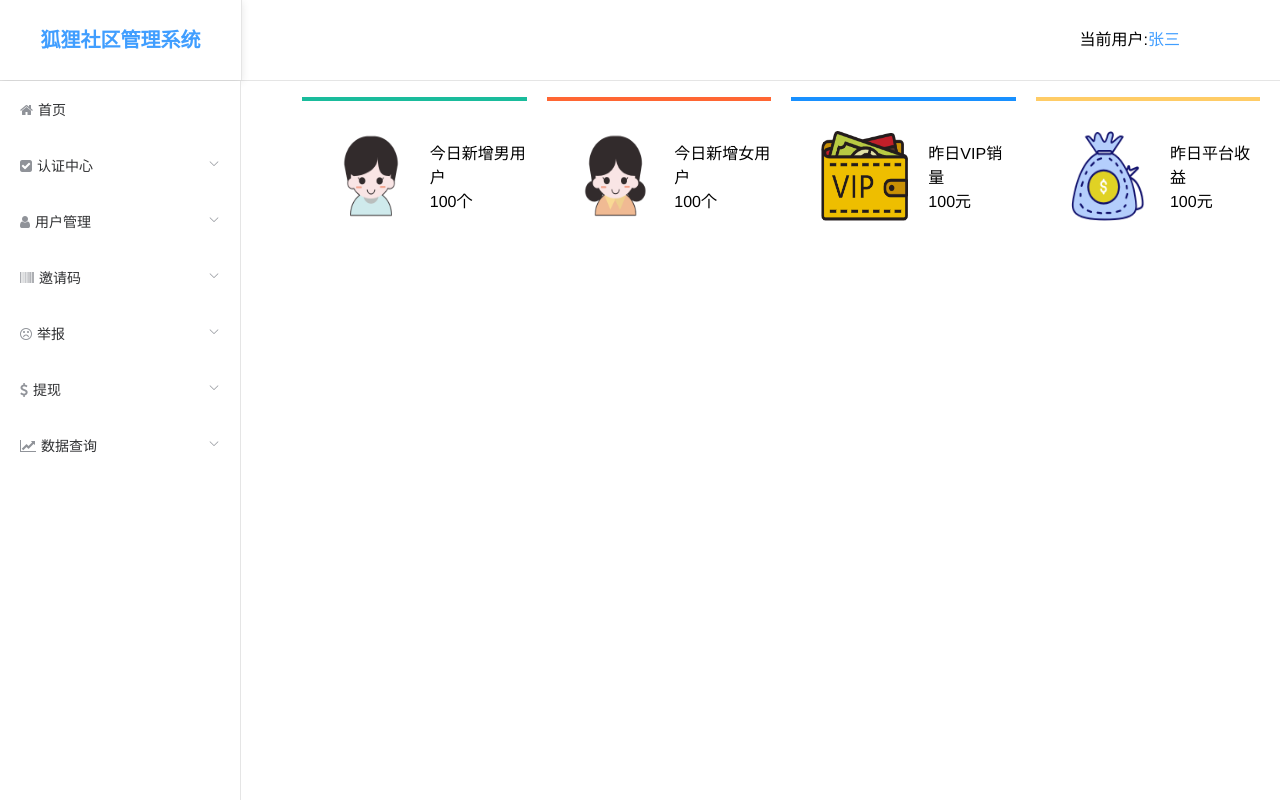
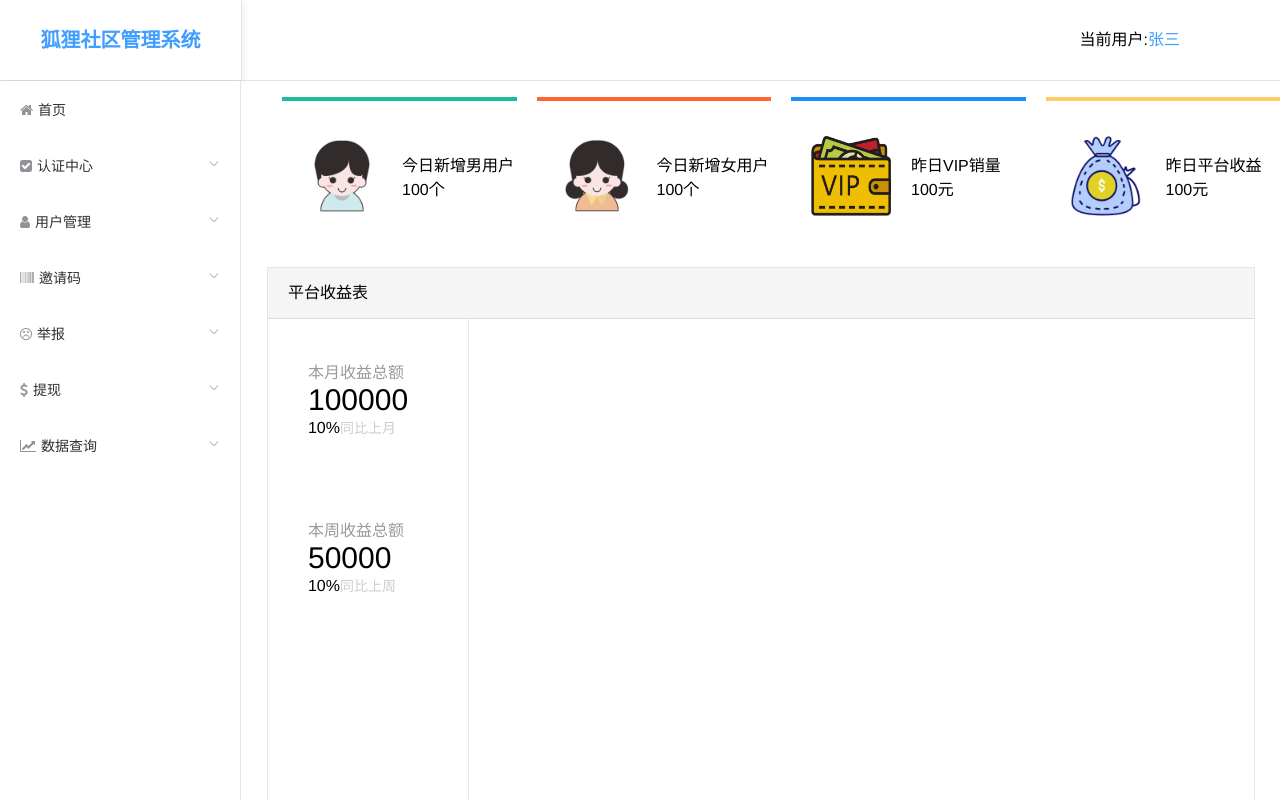
Before and after one commit to zizi00/fox-community-system, a Vue app: page /home in a window 1280 px wide. Built offline with nearby package versions, Linux system fonts and the light colour scheme.

Commit message:
完善首页

```diff
--- a/src/components/leftMenu.vue
+++ b/src/components/leftMenu.vue
@@ -44,10 +44,10 @@
                     {
                         icon: "fa-check-square",
                         name: "认证中心",
-                        path: "fund",
+                        path: "identify",
                         children: [
-                            {path: "/customerlist", name: "女认证中心"},
-                            {path: "/agentlist", name: "男认证中心"}
+                            {path: "/identifygirl", name: "女认证中心"},
+                            {path: "/identifyboy", name: "男认证中心"}
                         ]
                     },
                     {
--- a/src/router/index.js
+++ b/src/router/index.js
@@ -27,6 +27,16 @@ const routes = [
         component: () =>
         import ( /* webpackChunkName: "pages" */ '@/views/pages/Home'),
       },
+      { path: '/identifygirl', name: 'identifygirl',
+        meta: { title: '女认证中心' },
+        component: () =>
+        import ( /* webpackChunkName: "pages" */ '@/views/pages/identifygirl'),
+      },
+      { path: '/identifyboy', name: 'identifyboy',
+        meta: { title: '男认证中心' },
+        component: () =>
+        import ( /* webpackChunkName: "pages" */ '@/views/pages/identifyboy'),
+      },
      ]
   }
 ];
--- a/src/views/index.vue
+++ b/src/views/index.vue
@@ -59,10 +59,12 @@ export default {
         }
         .right {
             width: calc(100% - 242px);
+            height: calc(100% - 80px);
+            overflow: auto;
             .right-container {
-                height: calc(100% - 80px);
+                height: 100%;
                 overflow: auto;
-                padding: 0 20px;
+                // padding: 0 20px;
             }
         }
     }
--- a/src/views/pages/Home.vue
+++ b/src/views/pages/Home.vue
@@ -40,6 +40,29 @@
         </li>
       </ul>
     </div>
+    <div class="chart-wrapper">
+      <div class="table">
+        <p class="title">平台收益表</p>
+        <div class="statistic-table">
+          <div class="left">
+            <div class="statistic-item">
+              <p class="statistic-title">本月收益总额</p>
+              <p class="statistic-num">100000</p>
+              <p class="statistic-ratio"><span>10%</span><span class="gray">同比上月</span></p>
+            </div>
+            <div class="statistic-item">
+              <p class="statistic-title">本周收益总额</p>
+              <p class="statistic-num">50000</p>
+              <p class="statistic-ratio"><span>10%</span><span class="gray">同比上周</span></p>
+            </div>
+          </div>
+          <div class="right">
+
+          </div>
+        </div>
+
+      </div>
+    </div>
   </div>
 </template>
 
@@ -53,6 +76,7 @@ export default {
 <style lang="less" scoped>
 .home {
   width: 100%;
+  padding-bottom: 20px;
   .statistic-wrapper{
     width: 100%;
     .lists {
@@ -61,7 +85,7 @@ export default {
         flex: 1;
         height: 150px;
         margin-right: 20px;
-        padding-left: 30px;
+        padding-left: 20px;
         display: flex;
         justify-content: flex-start;
         align-items: center;
@@ -79,8 +103,8 @@ export default {
           margin-right: 0px;
         }
         .icon-wrapper{
-          width: 90px;
-          height: 90px;
+          width: 80px;
+          height: 80px;
           margin-right: 20px;
           img {
             width: 100%;
@@ -95,6 +119,51 @@ export default {
     }
 
   }
+  .chart-wrapper {
+    width: 100%;
+    .table {
+      margin: 0 auto;
+      width: 95%;
+      border: 1px solid rgba(0, 0, 0, 0.1);
+      .title {
+        height: 50px;
+        padding-left: 20px;
+        line-height: 50px;
+        text-align: left;
+        background-color: #f5f5f5;
+        border-bottom: 1px solid rgba(0, 0, 0, 0.1);
+      }
+      .statistic-table {
+        display: flex;
+        .left {
+          width: 200px;
+          height: 500px;
+          border-right: 1px solid rgba(0, 0, 0, 0.1);
+          .statistic-item {
+            padding: 40px;
+            padding-left: 40px;
+            text-align: left;
+            .statistic-title {
+              color: #9b9b9b;
+            }
+            .statistic-num {
+              font-size: 30px;
+            }
+            .statistic-ratio {
+              .gray {
+                font-size: 14px;
+                color: #cdcdcd;
+              }
+            }
+
+          }
+        }
+        .right {
+          flex: 1;
+        }
+      }
+    }
+  }
 }
 
 </style>
--- /dev/null
+++ b/src/views/pages/identifyboy.vue
@@ -0,0 +1,24 @@
+<template>
+    <div class="identify-boy">
+        <div class="search-wrapper"></div>
+    </div>
+</template>
+<script>
+export default {
+    name: "identify-boy",
+    data () {
+        return {
+
+        }
+    }
+}
+</script>
+<style lang="less" scoped>
+.identify-boy {
+    background-color: #f0f2f6;
+    .search-wrapper {
+        height: 50px;
+        background-color: #ffffff;
+    }
+}
+</style>
--- /dev/null
+++ b/src/views/pages/identifygirl.vue
@@ -0,0 +1,133 @@
+<template>
+    <div class="identify-girl">
+        <div class="search-wrapper">
+            <el-form :inline="true" ref="search_data" :model="identifyForm">
+                <el-form-item label="关键词:">
+                    <el-input v-model="identifyForm.keyword" size="small"></el-input>
+                </el-form-item>
+                <el-form-item label="认证:">
+                    <el-select v-model="identifyForm.isIdentify" size="small">
+                        <!-- <el-option
+                        v-for="item in currentTopicList"
+                        :key="item.topicBoardId"
+                        :label="item.title"
+                        :value="item.topicBoardId">
+                        <span style="float: left">{{ item.title }}</span>
+                        </el-option> -->
+                    </el-select>
+                </el-form-item>
+                <el-form-item label="地区:">
+                    <el-select v-model="identifyForm.areaid" size="small">
+                        <!-- <el-option
+                        v-for="item in currentTopicList"
+                        :key="item.topicBoardId"
+                        :label="item.title"
+                        :value="item.topicBoardId">
+                        <span style="float: left">{{ item.title }}</span>
+                        </el-option> -->
+                    </el-select>
+                </el-form-item>
+                <el-form-item>
+                <el-button type="primary" size="small" icon="search" @click="searchData(classifyForm)">搜索</el-button>
+                </el-form-item>
+            </el-form>
+        </div>
+        <div class="table_container">
+            <el-table :data="tableData" border style="width: 100%">
+                <el-table-column type="index" label="序号" align="center" width="100"></el-table-column>
+                <el-table-column prop="categoryName" label="账号" align="center"></el-table-column>
+                <el-table-column prop="status" label="昵称" align="center">
+                    <template slot-scope="scope">
+                        <span style="margin-left: 10px">{{statusMap[scope.row.status]}}</span>
+                    </template>
+                </el-table-column>
+                <el-table-column prop="createAt" label="所在城市" align="center"></el-table-column>
+                <el-table-column prop="createAt" label="身份" align="center"></el-table-column>
+                <el-table-column prop="createAt" label="认证" align="center"></el-table-column>
+                <el-table-column prop="createAt" label="最近登录" align="center"></el-table-column>
+                <el-table-column prop="createAt" label="注册时间" align="center"></el-table-column>
+                <el-table-column prop="createAt" label="认证码" align="center"></el-table-column>
+                <el-table-column prop="operation" align="center" label="操作" fixed="right" width="300">
+                <template slot-scope="scope">
+                    <el-button
+                    type="text"
+                    size="small"
+                    plain
+                    @click="onEditClassify(scope.row,scope.$index)"
+                    >查看</el-button>
+                    <el-button
+                    type="text"
+                    size="small"
+                    plain
+                    @click="onDeleteClassify(scope.row,scope.$index)"
+                    >通过</el-button>
+                    <el-button
+                    type="text"
+                    size="small"
+                    plain
+                    >驳回</el-button>
+                </template>
+                </el-table-column>
+            </el-table>
+            </div>
+    </div>
+</template>
+<script>
+export default {
+    name: "identify-girl",
+    data () {
+        return {
+            identifyForm: {
+                keyword: "",
+                isIdentify: "",
+                areaid: ""
+            },
+            tableData: []
+        }
+    },
+    methods: {
+        searchData () {
+
+        },
+        onEditClassify () {
+
+        },
+        onDeleteClassify () {
+
+        }
+    }
+}
+</script>
+<style lang="less" scoped>
+.identify-girl {
+    padding: 10px;
+    height: 100%;
+    background-color: #f0f2f6;
+    .search-wrapper {
+        height: 50px;
+        padding: 5px 0px;
+        box-sizing: border-box;
+        text-align: left;
+        padding-left: 10px;
+        background-color: #ffffff;
+        .el-form--inline {
+            height: 40px;
+        }
+    }
+    .table_container {
+        margin-top: 20px;
+        padding: 10px;
+        background-color: #ffffff;
+        /deep/.el-table thead {
+            background-color: #f9fafd;
+        }
+        /deep/.el-th {
+            background-color: #f9fafd;
+        }
+        /deep/.el-table th>.cell {
+            color: #000000;
+
+        }
+    }
+}
+</style>
```
Also changed, not shown: 1 other file (tests, documents, lock files or other folders).
